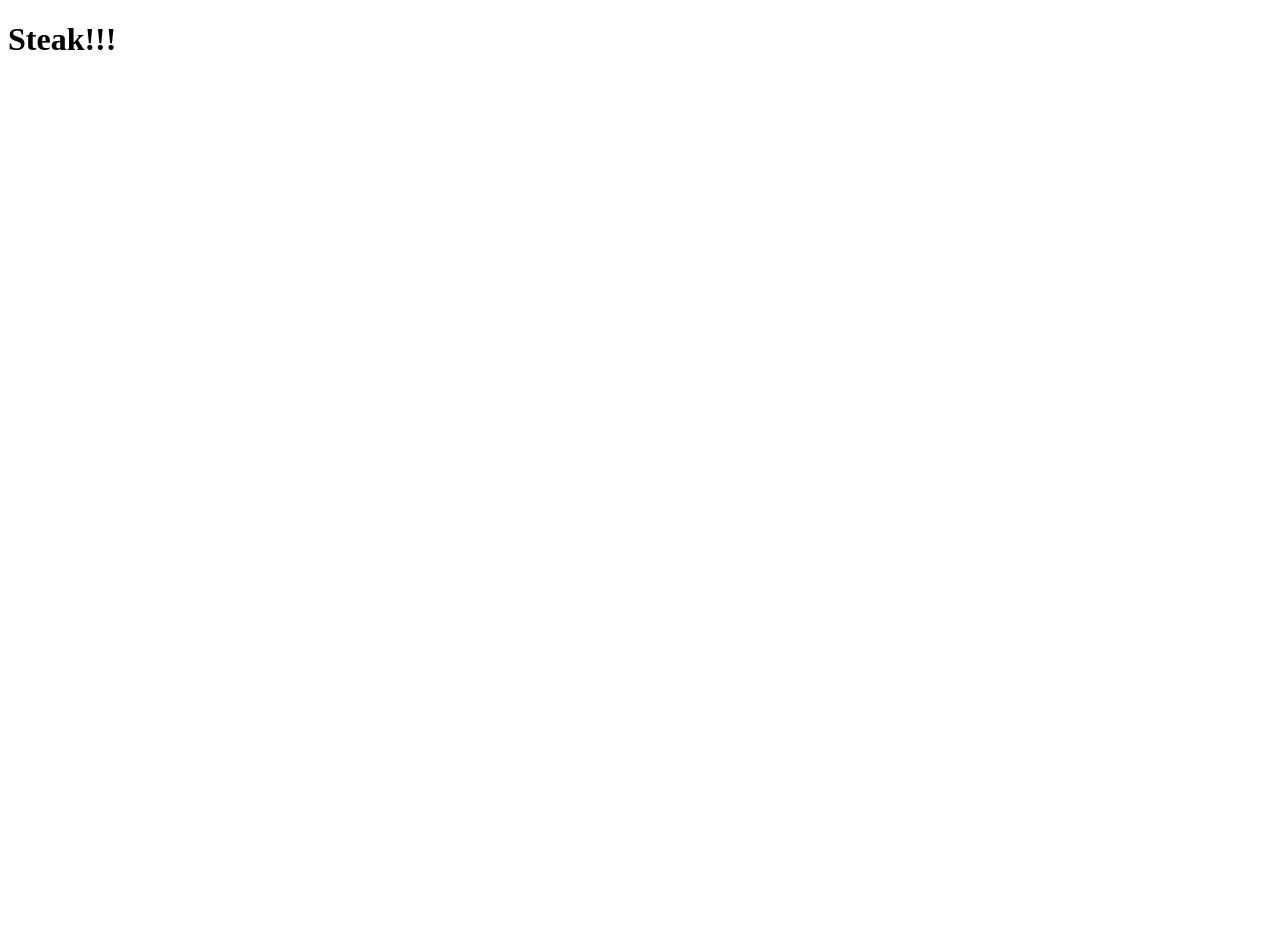
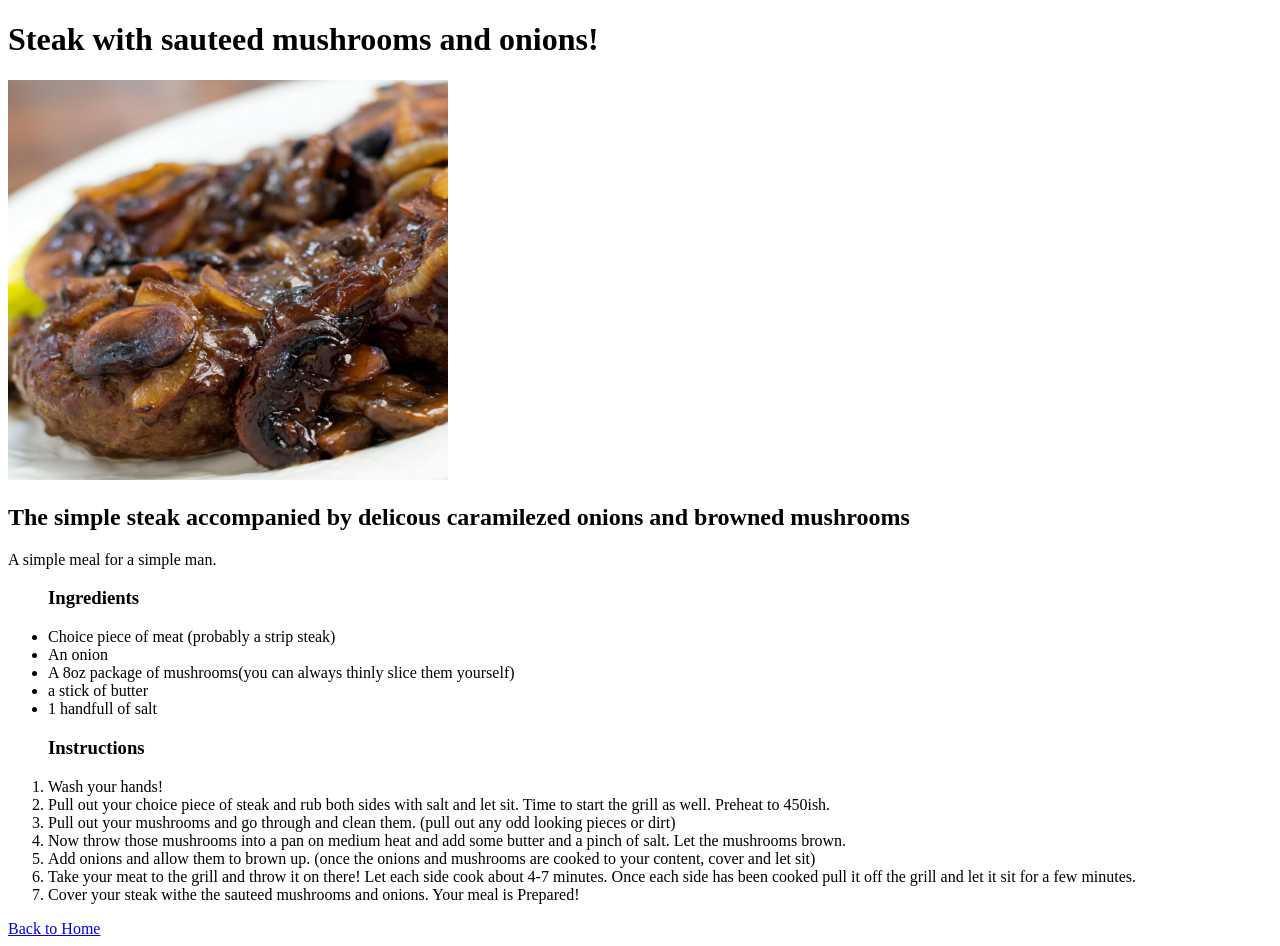
Before and after one commit to Clafica/odin-recipes, a plain HTML site: page recipes/steak.html in a window 1280 px wide. Before the commit the page ends 800 px from the top, so only its background shows below. Drawn offline with Linux system fonts and the light colour scheme.

Commit message:
Added images txt and lists to recipes/steak.html

```diff
--- a/recipes/steak.html
+++ b/recipes/steak.html
@@ -5,6 +5,27 @@
         <title>Steak with sauteed mushrooms and onions</title>
     </head>
     <body>
-        <h1>Steak!!!</h1>
+        <h1>Steak with sauteed mushrooms and onions!</h1>
+        <img srcset="../images/steak.jpg"width="440" height="400" alt="A beautifully cooked steak topped with perfectly caramilezed onions and browned mushrooms">
+        <h2>The simple steak accompanied by delicous caramilezed onions and browned mushrooms</h2>
+        <p>A simple meal for a simple man.</p>
+        <ul><h3>Ingredients</h3>
+        <li>Choice piece of meat (probably a strip steak)</li>
+        <li> An onion</li>
+        <li>A 8oz package of mushrooms(you can always thinly slice them yourself)</li>
+        <li>a stick of butter</li>
+        <li>1 handfull of salt</li>
+    </ul>
+    <ol><h3>Instructions</h3>
+        <li>Wash your hands!</li>
+        <li>Pull out your choice piece of steak and rub both sides with salt and let sit. Time to start the grill as well. Preheat to 450ish.</li>
+        <li>Pull out your mushrooms and go through and clean them. (pull out any odd looking pieces or dirt)</li>
+        <li>Now throw those mushrooms into a pan on medium heat and add some butter and a pinch of salt. Let the mushrooms brown.</li>
+        <li>Add onions and allow them to brown up. (once the onions and mushrooms are cooked to your content, cover and let sit)</li>
+        <li>Take your meat to the grill and throw it on there! Let each side cook about 4-7 minutes. Once each side has been cooked pull it off the grill and let it sit for a few minutes.</li>
+        <li>Cover your steak withe the sauteed mushrooms and onions. Your meal is Prepared!</li>
+    </ol>
+    <a href="../index.html">Back to Home</a>
+
     </body>
 </html>
```
Also changed, not shown: recipes/sheperds-pie.html (+1 -1 lines), images/sheperds-pie.jpg (renamed from images/Sheperds-pie.jpg), images/steak.jpg (renamed from images/Steak.jpg).
